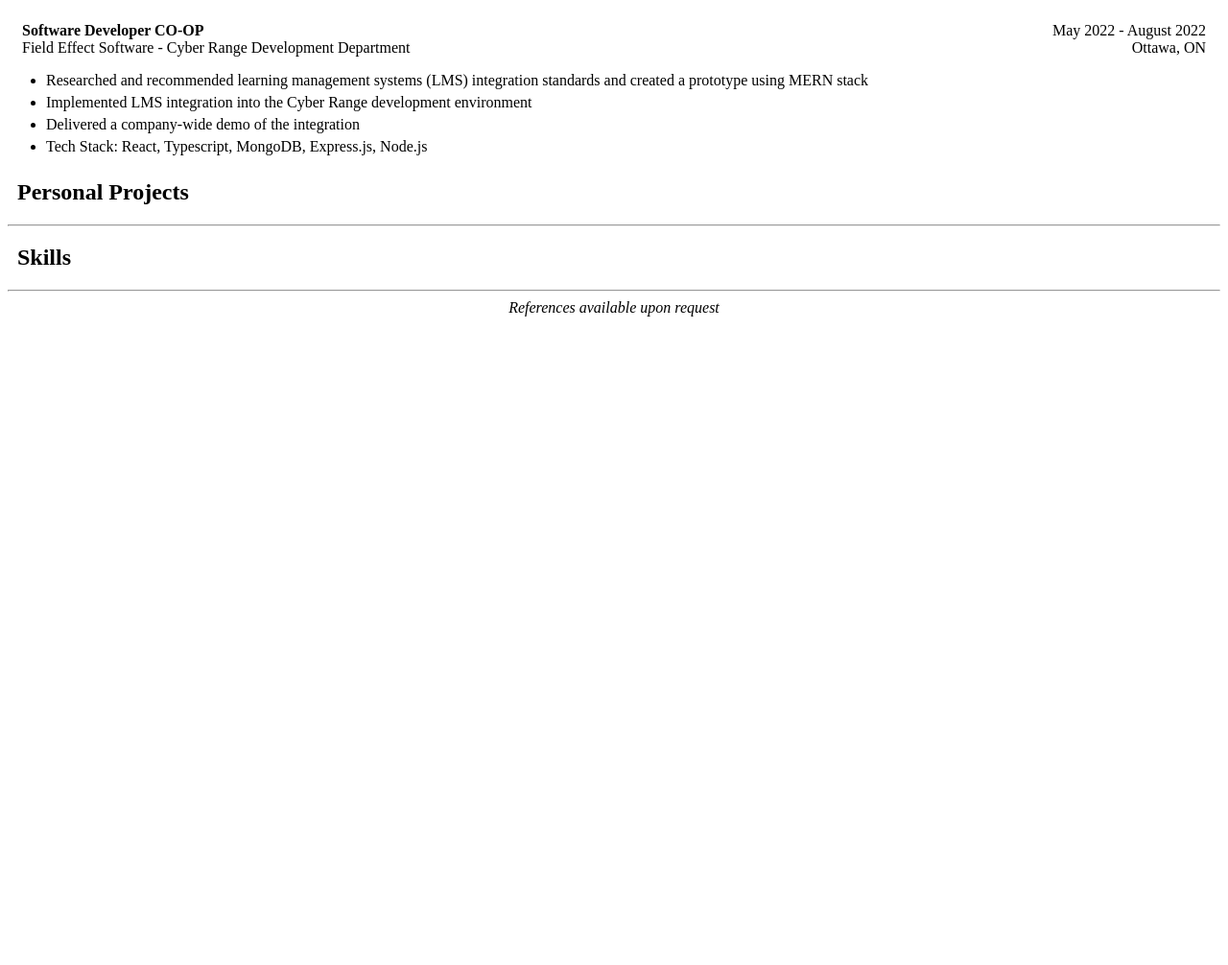
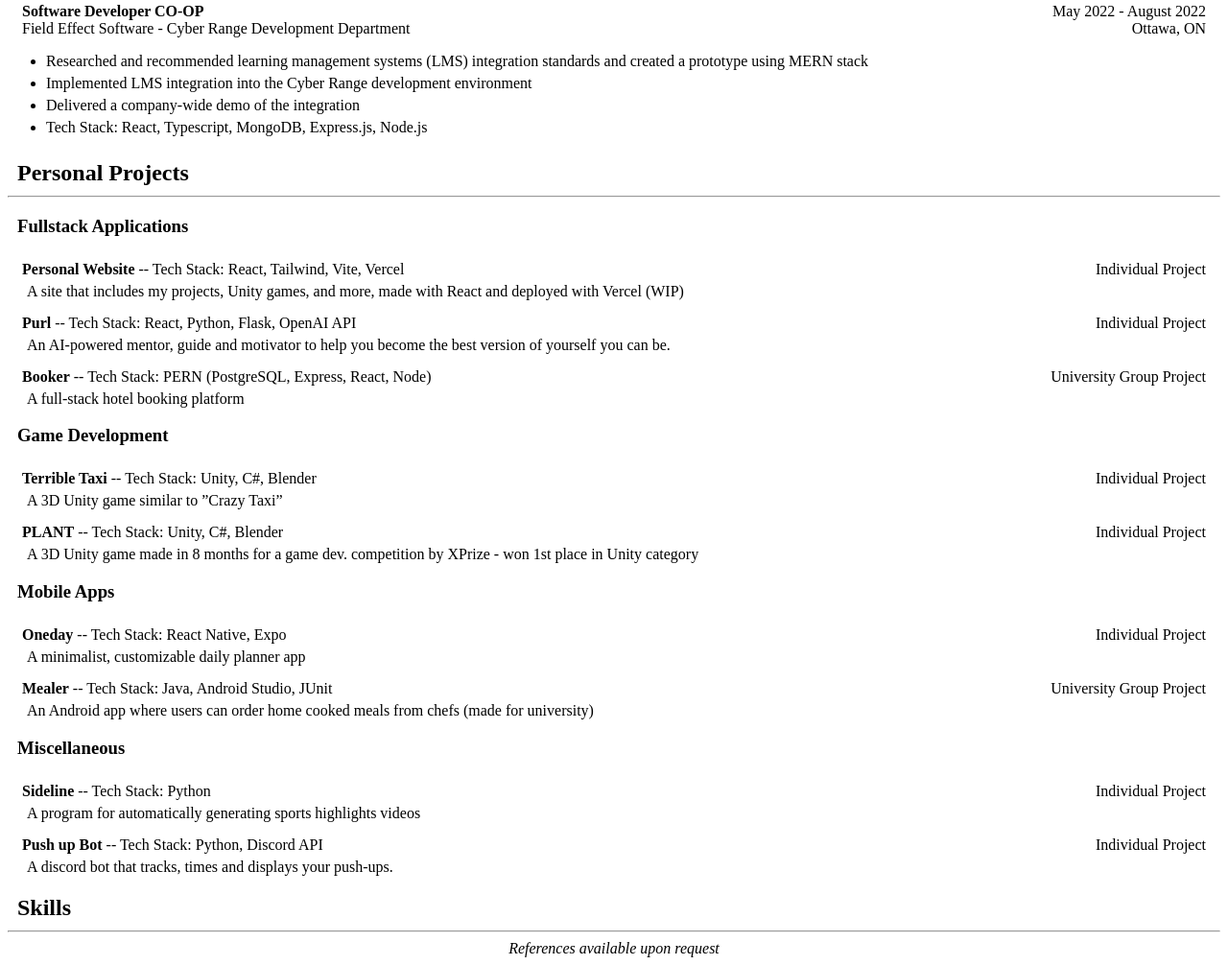
Before and after one commit to NoahdoRegoUO/csi3104_lab1, a plain HTML site: page lab02/resume.html in a window 1280 px wide. Shown: the part 774-1780 px from the top of the page at 96% size. Before the commit the page ends 1112 px from the top, so only its background shows below. Drawn offline with Linux system fonts and the light colour scheme.

Commit message:
Added personal projects

```diff
--- a/lab02/resume.html
+++ b/lab02/resume.html
@@ -113,6 +113,109 @@
             </div>
             <h2>Personal Projects</h2>
             <hr>
+            <h3>Fullstack Applications</h3>
+            <div class="info-container">
+                <div class="info-section">
+                    <b>Personal Website</b> -- Tech Stack: React, Tailwind, Vite, Vercel <br>
+                </div>
+                <div class="info-section" style="text-align: right;">
+                    Individual Project
+                </div>
+            </div>
+            <div style="margin-left: 20px; margin-top: 5px;">
+                A site that includes my projects, Unity games, and more, made with React and deployed with Vercel (WIP)
+            </div>
+            <div class="info-container">
+                <div class="info-section">
+                    <b>Purl</b> -- Tech Stack: React, Python, Flask, OpenAI API <br>
+                </div>
+                <div class="info-section" style="text-align: right;">
+                    Individual Project
+                </div>
+            </div>
+            <div style="margin-left: 20px; margin-top: 5px;">
+                An AI-powered mentor, guide and motivator to help you become the best version of yourself you can be.
+            </div>
+            <div class="info-container">
+                <div class="info-section">
+                    <b>Booker</b> -- Tech Stack: PERN (PostgreSQL, Express, React, Node) <br>
+                </div>
+                <div class="info-section" style="text-align: right;">
+                    University Group Project
+                </div>
+            </div>
+            <div style="margin-left: 20px; margin-top: 5px;">
+                A full-stack hotel booking platform
+            </div>
+            <h3>Game Development</h3>
+            <div class="info-container">
+                <div class="info-section">
+                    <b>Terrible Taxi</b> -- Tech Stack: Unity, C#, Blender <br>
+                </div>
+                <div class="info-section" style="text-align: right;">
+                    Individual Project
+                </div>
+            </div>
+            <div style="margin-left: 20px; margin-top: 5px;">
+                A 3D Unity game similar to ”Crazy Taxi”
+            </div>
+            <div class="info-container">
+                <div class="info-section">
+                    <b>PLANT</b> -- Tech Stack: Unity, C#, Blender <br>
+                </div>
+                <div class="info-section" style="text-align: right;">
+                    Individual Project
+                </div>
+            </div>
+            <div style="margin-left: 20px; margin-top: 5px;">
+                A 3D Unity game made in 8 months for a game dev. competition by XPrize - won 1st place in Unity category
+            </div>
+            <h3>Mobile Apps</h3>
+            <div class="info-container">
+                <div class="info-section">
+                    <b>Oneday</b> -- Tech Stack: React Native, Expo <br>
+                </div>
+                <div class="info-section" style="text-align: right;">
+                    Individual Project
+                </div>
+            </div>
+            <div style="margin-left: 20px; margin-top: 5px;">
+                A minimalist, customizable daily planner app
+            </div>
+            <div class="info-container">
+                <div class="info-section">
+                    <b>Mealer</b> -- Tech Stack: Java, Android Studio, JUnit <br>
+                </div>
+                <div class="info-section" style="text-align: right;">
+                    University Group Project
+                </div>
+            </div>
+            <div style="margin-left: 20px; margin-top: 5px;">
+                An Android app where users can order home cooked meals from chefs (made for university)
+            </div>
+            <h3>Miscellaneous</h3>
+            <div class="info-container">
+                <div class="info-section">
+                    <b>Sideline</b> -- Tech Stack: Python <br>
+                </div>
+                <div class="info-section" style="text-align: right;">
+                    Individual Project
+                </div>
+            </div>
+            <div style="margin-left: 20px; margin-top: 5px;">
+                A program for automatically generating sports highlights videos
+            </div>
+            <div class="info-container">
+                <div class="info-section">
+                    <b>Push up Bot</b> -- Tech Stack: Python, Discord API <br>
+                </div>
+                <div class="info-section" style="text-align: right;">
+                    Individual Project
+                </div>
+            </div>
+            <div style="margin-left: 20px; margin-top: 5px;">
+                A discord bot that tracks, times and displays your push-ups.
+            </div>
             <h2>Skills</h2>
             <hr>
         </div>
--- a/lab02/styles.css
+++ b/lab02/styles.css
@@ -10,8 +10,10 @@ h1 {
   margin-bottom: 10px;
 }
 
-h2 {
+h2,
+h3 {
   margin-left: 10px;
+  margin-bottom: 10px;
 }
 
 li {
```
